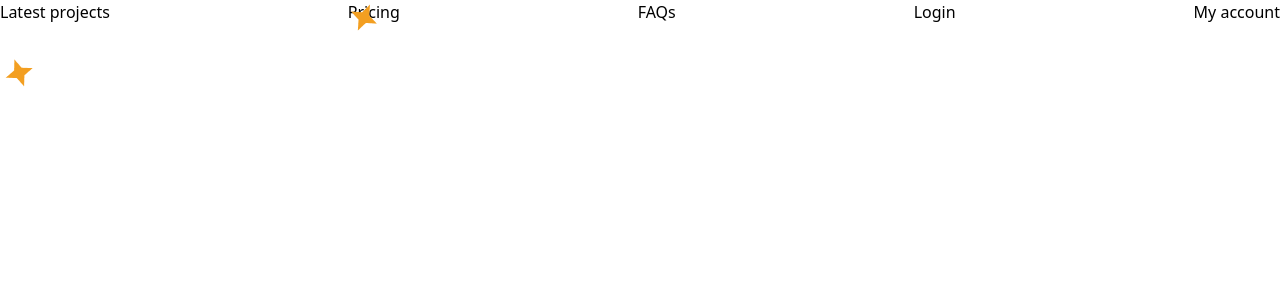
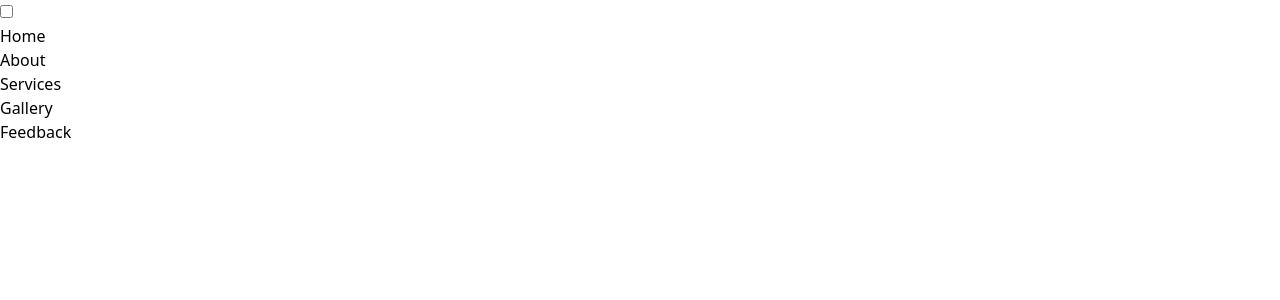
Before and after one commit to pr3b/penateam-old, a Next.js app: page /components/Navbar2 in a window 1280 px wide. Shown: the top 300 px of the page. Built offline with nearby package versions, Linux system fonts and the light colour scheme.

Commit message:
dependency fix

```diff
--- a/package.json
+++ b/package.json
@@ -12,6 +12,9 @@
     "@emotion/cache": "^11.11.0",
     "@emotion/react": "^11.11.0",
     "@emotion/styled": "^11.11.0",
+    "@fortawesome/fontawesome-svg-core": "^6.4.0",
+    "@fortawesome/free-solid-svg-icons": "^6.4.0",
+    "@fortawesome/react-fontawesome": "^0.2.0",
     "@mui/icons-material": "^5.11.16",
     "@mui/material": "^5.13.1",
     "autoprefixer": "10.4.14",
--- a/pages/components/Navbar2.js
+++ b/pages/components/Navbar2.js
@@ -4,48 +4,34 @@ import Image from "next/image";
 import ImageText from "../../public/assets/images/icons/image-star.png";
 
 const Navbar2 = () => {
-  const [isOpen, setIsOpen] = useState(false);
-
-  const toggleNavbar = () => {
-    setIsOpen(!isOpen);
-  };
-
   return (
-    <div class="container nav">
+    <>
       <div>
-        <Image className="brand-image-bg" src={ImageText} alt="Shape icon" />
-      </div>
-      <div>
-        <nav role="navigation" class="nav-menu w-nav-menu">
-          <a
-            href="https://www.figma.com/proto/xMf3kagAMyUSNulcEMNUAU/Sample-Work?page-id=0%3A1&amp;node-id=1%3A2&amp;viewport=252%2C48%2C0.25&amp;scaling=min-zoom&amp;starting-point-node-id=1%3A2"
-            target="_blank"
-            class="nav__link w-nav-link"
-          >
-            Latest projects
-          </a>
-          <a href="#pricing-3" class="nav__link w-nav-link">
-            Pricing
-          </a>
-          <a
-            href="https://intercom.help/designjoy/en/"
-            target="_blank"
-            class="nav__link w-nav-link"
-          >
-            FAQs
-          </a>
-          <a href="/log-in" ms-hide-element="true" class="nav__link w-nav-link">
-            Login
-          </a>
-          <a href="/log-in" ms-profile="true" class="nav__link w-nav-link">
-            My account
-          </a>
-        </nav>
-        <div class="menu-button w-nav-button">
-          <div class="w-icon-nav-menu"></div>
+        <input type="checkbox" id="active" />
+        <label for="active" class="menu-btn">
+          <i class="fas fa-bars"></i>
+        </label>
+        <div class="wrapper">
+          <ul>
+            <li>
+              <a href="#">Home</a>
+            </li>
+            <li>
+              <a href="#">About</a>
+            </li>
+            <li>
+              <a href="#">Services</a>
+            </li>
+            <li>
+              <a href="#">Gallery</a>
+            </li>
+            <li>
+              <a href="#">Feedback</a>
+            </li>
+          </ul>
         </div>
       </div>
-    </div>
+    </>
   );
 };
 
```
Also changed, not shown: 1 other file (tests, documents, lock files or other folders).
